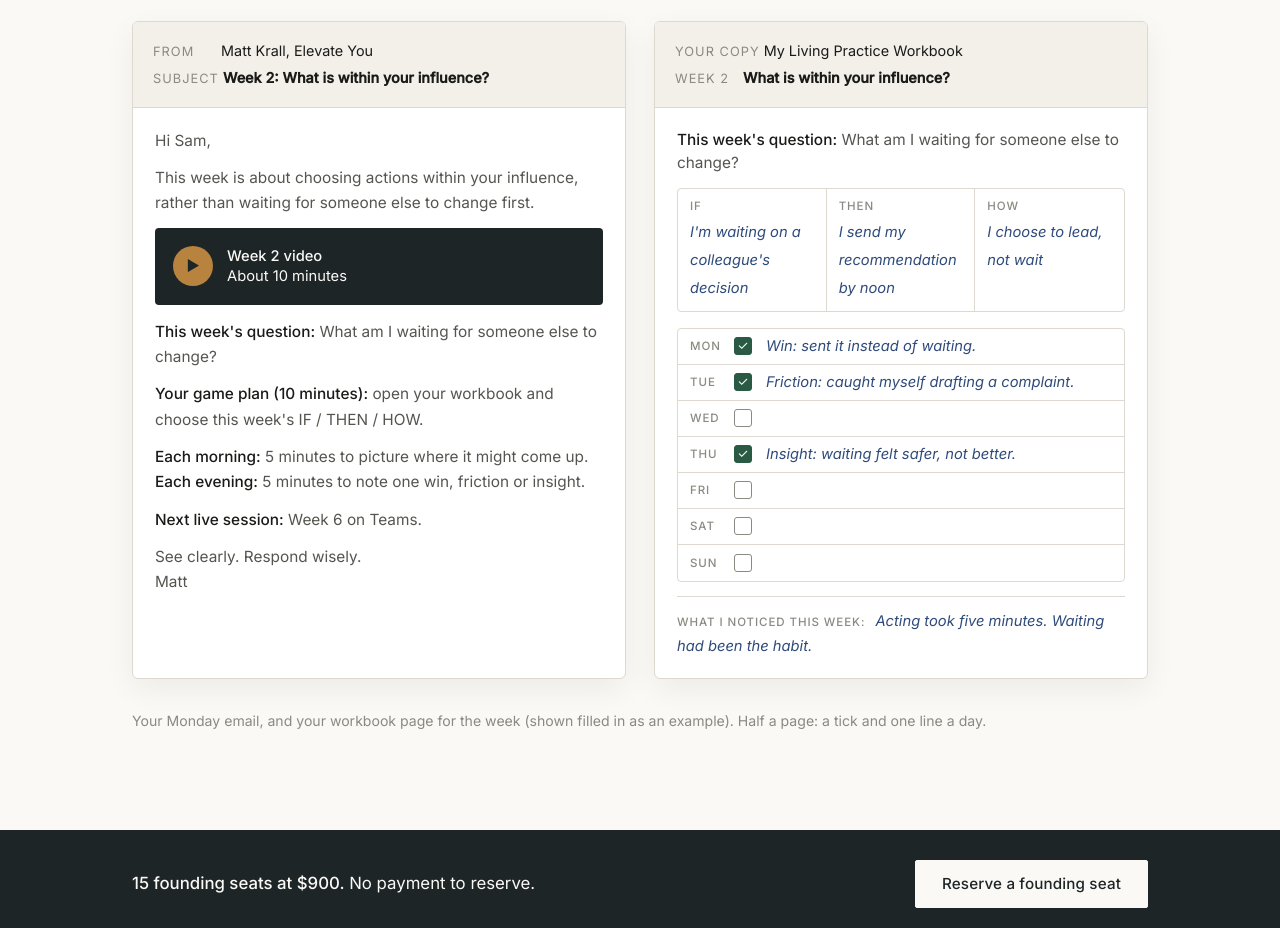
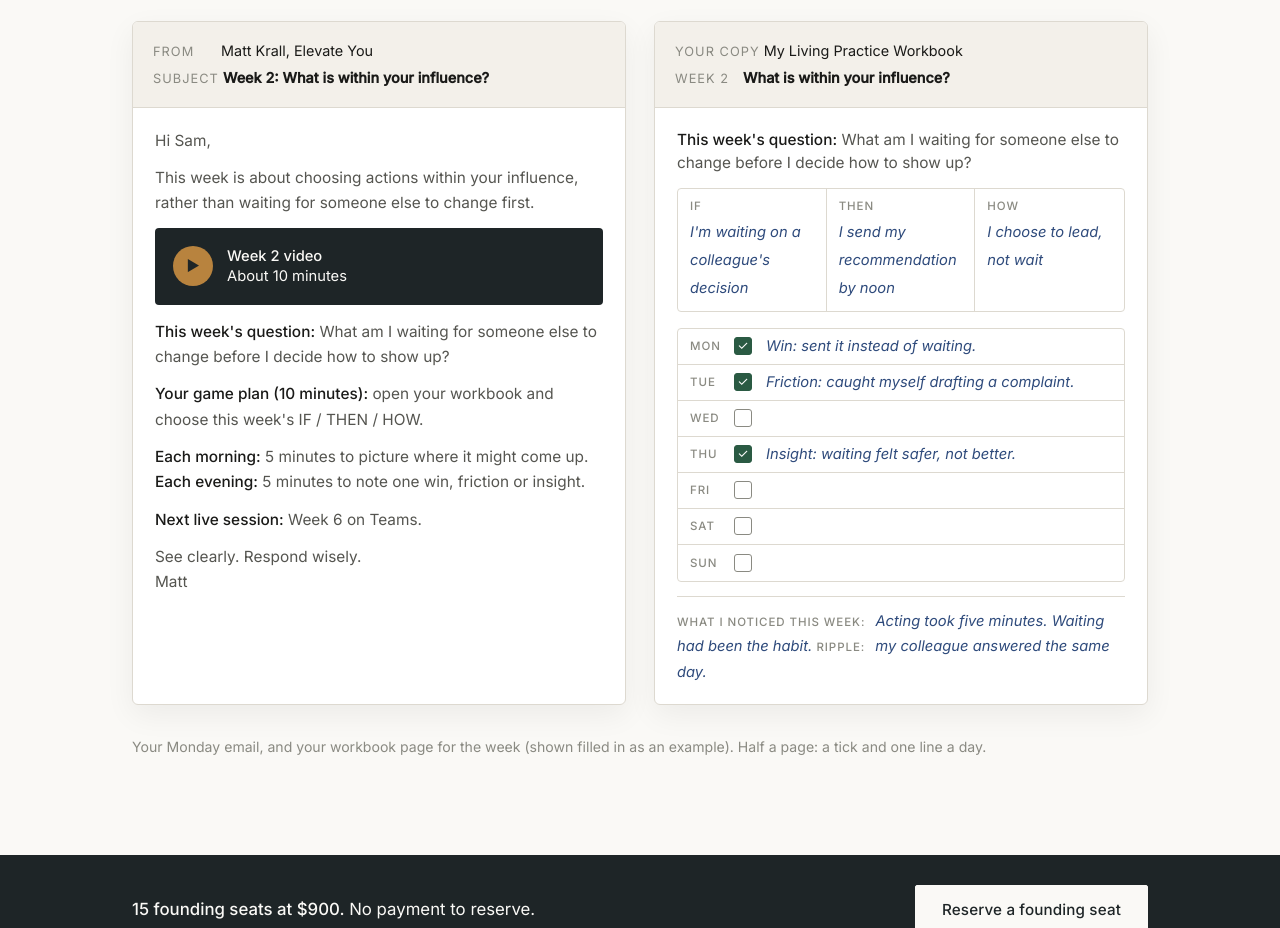
Before and after one commit to Streamlab-ai/matt-website, a plain HTML site: page founding-cohort.html in a window 1280 px wide. Shown: the part 2560-3488 px from the top of the page. Drawn offline with nearby package versions, Linux system fonts and the light colour scheme; a script that the page names is missing; a web font is replaced by a local one.

Commit message:
Sample week: restore Matt's Week 2 question wording, add optional ripple line
Co-Authored-By: Claude Sonnet 5.5 <noreply@anthropic.com>
Claude-Session: https://claude.ai/code/session_01RqxkW6XNACRAFjN1pJ2KJM

```diff
--- a/founding-cohort.html
+++ b/founding-cohort.html
@@ -122,7 +122,7 @@
               <p>Hi Sam,</p>
               <p>This week is about choosing actions within your influence, rather than waiting for someone else to change first.</p>
               <div class="ig-email__video"><span class="ig-email__play" aria-hidden="true">&#9654;</span><span><strong>Week 2 video</strong><br>About 10 minutes</span></div>
-              <p><strong>This week's question:</strong> What am I waiting for someone else to change?</p>
+              <p><strong>This week's question:</strong> What am I waiting for someone else to change before I decide how to show up?</p>
               <p><strong>Your game plan (10 minutes):</strong> open your workbook and choose this week's IF / THEN / HOW.</p>
               <p><strong>Each morning:</strong> 5 minutes to picture where it might come up.<br><strong>Each evening:</strong> 5 minutes to note one win, friction or insight.</p>
               <p><strong>Next live session:</strong> Week 6 on Teams.</p>
@@ -135,7 +135,7 @@
               <p><span>Week 2</span> <strong>What is within your influence?</strong></p>
             </div>
             <div class="ig-wb__body">
-              <p class="ig-wb__q"><strong>This week's question:</strong> What am I waiting for someone else to change?</p>
+              <p class="ig-wb__q"><strong>This week's question:</strong> What am I waiting for someone else to change before I decide how to show up?</p>
               <div class="ig-wb__plan">
                 <div><b>IF</b><i>I'm waiting on a colleague's decision</i></div>
                 <div><b>THEN</b><i>I send my recommendation by noon</i></div>
@@ -150,7 +150,7 @@
                 <div class="ig-wb__row"><b>Sat</b><span class="ig-wb__tick"></span><i></i></div>
                 <div class="ig-wb__row"><b>Sun</b><span class="ig-wb__tick"></span><i></i></div>
               </div>
-              <p class="ig-wb__note"><b>What I noticed this week:</b> <i>Acting took five minutes. Waiting had been the habit.</i></p>
+              <p class="ig-wb__note"><b>What I noticed this week:</b> <i>Acting took five minutes. Waiting had been the habit.</i> <b>Ripple:</b> <i>my colleague answered the same day.</i></p>
             </div>
           </div>
           <p class="ig-sample__cap">Your Monday email, and your workbook page for the week (shown filled in as an example). Half a page: a tick and one line a day.</p>
```
Also changed, not shown: individual-growth.html (+3 -3 lines).
